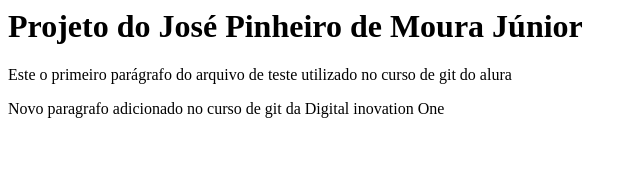
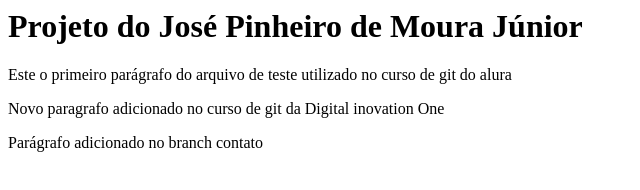
Before and after one commit to jpmjunior/Curso-Git, a plain HTML site: page index.html in a window 1280 px wide. Shown: the whole page, without its empty margins (0-640 px from the left). Drawn offline with Linux system fonts and the light colour scheme.

Commit message:
Parágrafo contato

```diff
--- a/index.html
+++ b/index.html
@@ -6,5 +6,6 @@
 		<h1>Projeto do José Pinheiro de Moura Júnior</h1>
 		<p>Este o primeiro parágrafo do arquivo de teste utilizado no curso de git do alura</p>
 		<p>Novo paragrafo adicionado no curso de git da Digital inovation One</p>
+		<p>Parágrafo adicionado no branch contato</p>
 	</body>
 </html>
```
